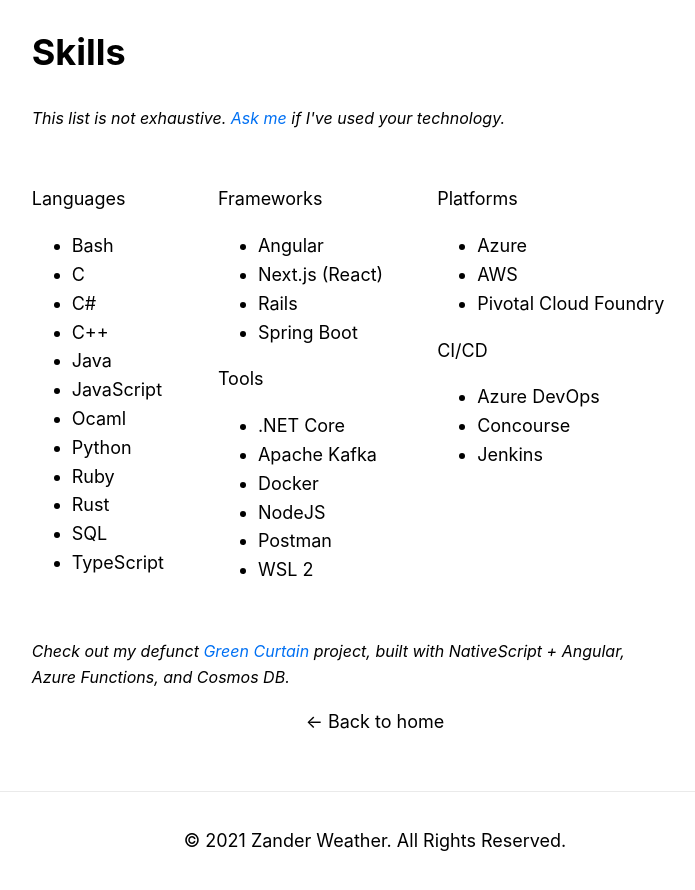
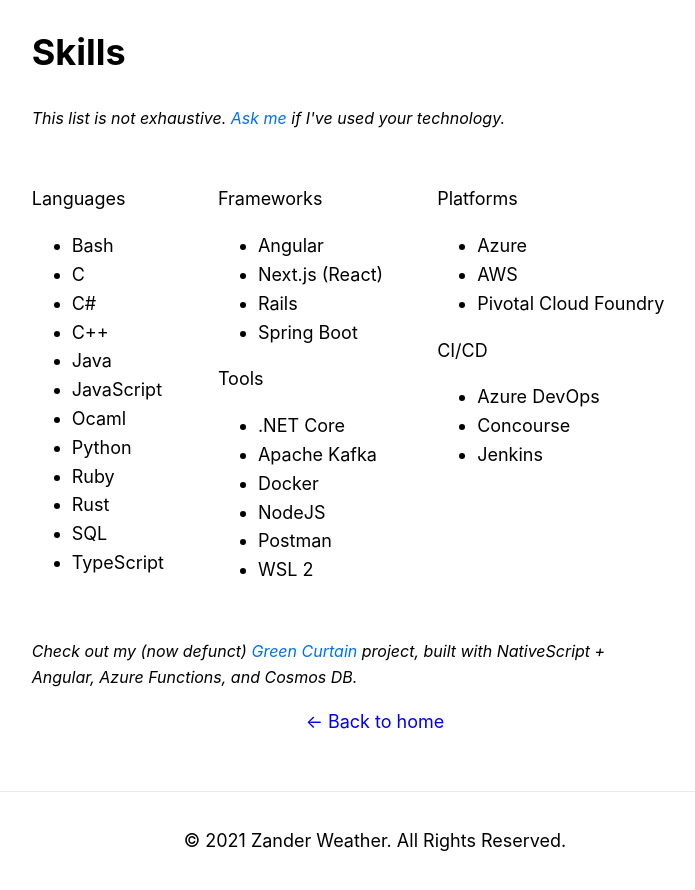
Before and after one commit to steamwings/me, a Next.js app: page /skills in a window 1280 px wide. Shown: the whole page, without its empty margins (265-960 px from the left). Built offline with nearby package versions, Linux system fonts and the light colour scheme.

Commit message:
Next v12; package updates; small fixes

```diff
--- a/package.json
+++ b/package.json
@@ -3,7 +3,7 @@
   "version": "0.1.0",
   "private": true,
   "scripts": {
-    "dev": "next dev -p 3003",
+    "dev": "next dev -p 3002",
     "build": "next build",
     "start": "next start",
     "lint": "next lint"
@@ -13,7 +13,7 @@
     "@fortawesome/free-brands-svg-icons": "^5.15.4",
     "@fortawesome/free-solid-svg-icons": "^5.15.4",
     "@fortawesome/react-fontawesome": "^0.1.15",
-    "next": "11.1.2",
+    "next": "^12.2.5",
     "react": "17.0.2",
     "react-dom": "17.0.2"
   },
--- a/pages/skills.js
+++ b/pages/skills.js
@@ -62,7 +62,7 @@
         </span>
       </div>
       <div className={utilStyles.note}>
-        Check out my defunct&nbsp;
+        Check out my (now defunct)&nbsp;
         <a className={utilStyles.linkBlue}
           href="https://github.com/steamwings?tab=repositories&q=gc&type=&language=&sort="
           aria-label="Green Curtain project">Green Curtain</a>
--- a/styles/Home.module.css
+++ b/styles/Home.module.css
@@ -54,11 +54,16 @@
 .title,
 .description {
   text-align: center;
+  color: inherit;
 }
 
 .description {
   line-height: 1.5;
   font-size: 1.5rem;
+}
+
+.description a {
+  color: inherit;
 }
 
 .code {
--- a/styles/globals.css
+++ b/styles/globals.css
@@ -13,7 +13,6 @@
 }
 
 a {
-  color: inherit;
   text-decoration: none;
 }
 
```
Also changed, not shown: 1 other file (tests, documents, lock files or other folders).
